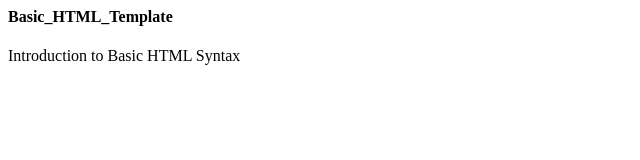
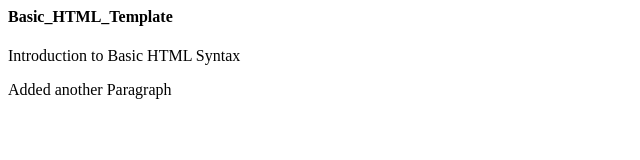
Before and after one commit to KhalilNiser/HTML_CSS_Projects, a plain HTML site: page basic_HTML.html in a window 1280 px wide. Shown: the whole page, without its empty margins (0-640 px from the left). Drawn offline with Linux system fonts and the light colour scheme.

Commit message:
Added another Paragraph

```diff
--- a/basic_HTML.html
+++ b/basic_HTML.html
@@ -14,6 +14,7 @@
     </header>
     <!--6:38-->
     <p>Introduction to Basic HTML Syntax</p>
+    <p>Added another Paragraph</p>
 </body>
 
 </html>
```
